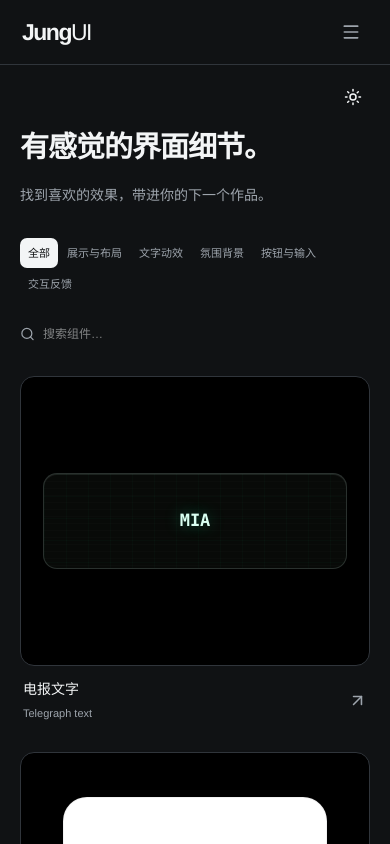
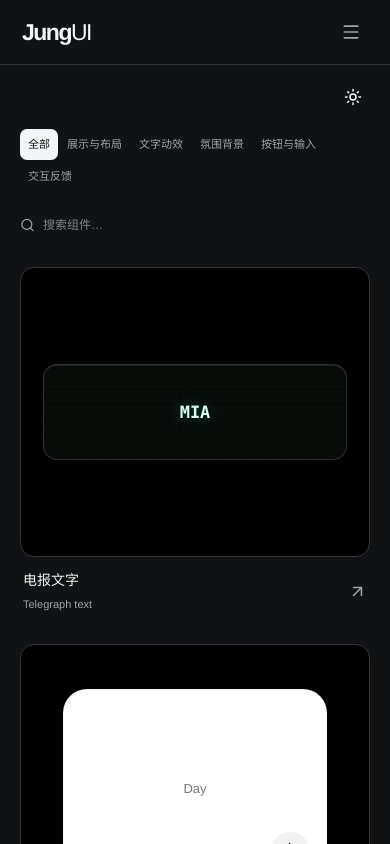
Before and after one commit to kidrauhl123/JungUI, a Next.js app in the folder app/: page / in a window 390 px wide. Shown: the top 844 px of the page. Built offline with nearby package versions, Linux system fonts and the light colour scheme.

Commit message:
style: drop gallery intro copy (#1)
The homepage headline, subtitle, and component count sat above the filters and repeated the sidebar. Remove them so the gallery starts at the tools.

```diff
--- a/app/app/(catalog)/page.tsx
+++ b/app/app/(catalog)/page.tsx
@@ -1,5 +1,4 @@
 import { Gallery } from "@/components/catalog/gallery";
-import { components } from "@/lib/components";
 import { SiteTheme } from "@/components/catalog/site-theme";
 export default function Home() {
   return (
@@ -7,16 +6,9 @@ export default function Home() {
       <div className="page-theme">
         <SiteTheme />
       </div>
-      <header className="gallery-header">
-        <div className="page-intro">
-          <h1>有感觉的界面细节。</h1>
-          <p>找到喜欢的效果，带进你的下一个作品。</p>
-        </div>
-        <span className="component-count">{components.length} 个可用组件</span>
-      </header>
       <Gallery />
       <footer className="page-footer">
-        JungUI<span>看见，试用，带走。</span>
+        JungUI
       </footer>
     </div>
   );
--- a/app/app/globals.css
+++ b/app/app/globals.css
@@ -220,33 +220,8 @@ nav a.active {
 }
 .gallery-page {
   max-width: 1320px;
-  padding: 66px 48px 24px;
+  padding: 36px 48px 24px;
   margin: 0 auto;
-}
-.gallery-header {
-  display: flex;
-  align-items: flex-end;
-  justify-content: space-between;
-  gap: 20px;
-  margin-bottom: 44px;
-}
-.page-intro h1 {
-  font-size: clamp(28px, 3vw, 42px);
-  letter-spacing: -1.8px;
-  font-weight: 600;
-  line-height: 1.3;
-}
-.page-intro p {
-  color: var(--muted);
-  font-size: 14px;
-  margin-top: 16px;
-  line-height: 1.8;
-}
-.component-count {
-  font-size: 11px;
-  color: var(--muted);
-  padding-bottom: 5px;
-  white-space: nowrap;
 }
 .gallery-tools {
   display: flex;
@@ -1178,17 +1153,7 @@ td small {
     grid-column: 1/-1;
   }
   .gallery-page {
-    padding: 36px 20px 20px;
-  }
-  .gallery-header {
-    margin-bottom: 30px;
-  }
-  .page-intro h1 {
-    font-size: 29px;
-    letter-spacing: -1px;
-  }
-  .component-count {
-    display: none;
+    padding: 24px 20px 20px;
   }
   .gallery-tools {
     gap: 18px;
--- a/app/app/layout.tsx
+++ b/app/app/layout.tsx
@@ -2,7 +2,7 @@ import type { Metadata } from "next";
 import "./globals.css";
 import { themeInitScript } from "@/lib/site-theme";
 export const metadata: Metadata = {
-  title: { default: "JungUI · 有感觉的界面细节", template: "%s · JungUI" },
+  title: { default: "JungUI", template: "%s · JungUI" },
   description: "可预览、可调整、可直接带进项目的 UI 组件与交互动效。",
   icons: { icon: "/favicon.svg" },
 };
```
